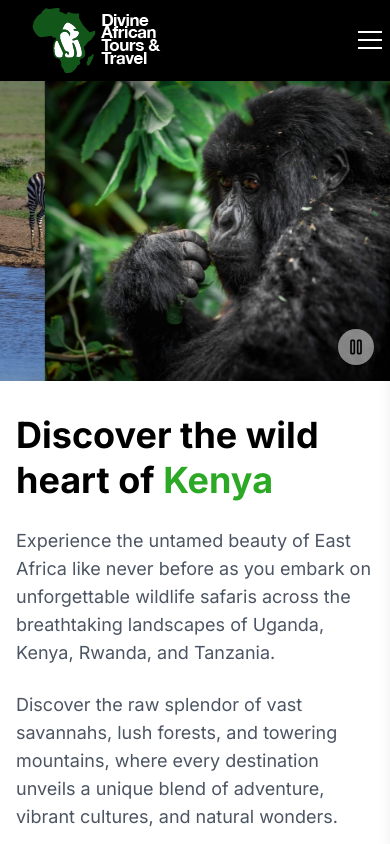
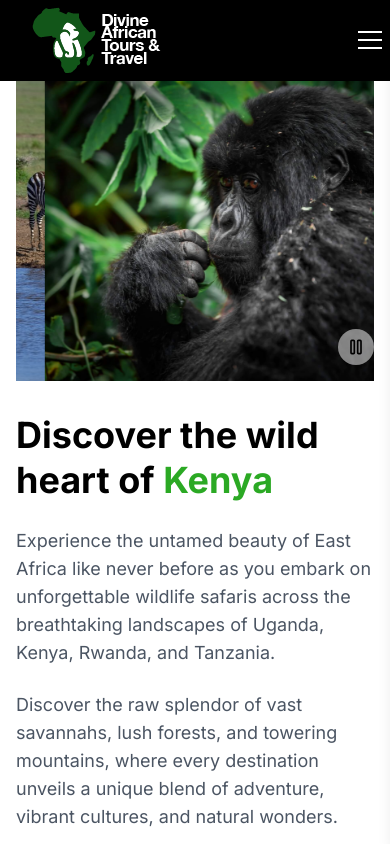
Before and after one commit to amsalimsema/divine, a React (Vite) app: page / in a window 390 px wide. Shown: the top 844 px of the page. Built offline with nearby package versions, Linux system fonts and the light colour scheme.

Commit message:
normaldocflow

```diff
--- a/src/components/MainHero.jsx
+++ b/src/components/MainHero.jsx
@@ -76,13 +76,15 @@ const MobileSingleImage = ({ images, isScrolling, setIsScrolling }) => {
   }, [isScrolling, allImages.length])
 
   return (
+    <div className='md:hidden relative h-[300px] w-full overflow-hidden'>
+      {/* Full-width container that breaks out of parent padding */}
       <div
-      className='md:hidden fixed left-0 right-0 h-[300px] w-screen overflow-hidden'
-      style={{ marginBottom: '-0.5rem' }}
+        className='absolute left-0 right-0 h-full'
+        style={{ width: '100vw', marginLeft: 'calc(-50vw + 50%)' }}
       >
         {/* Image slider container */}
         <div className='relative h-full w-full overflow-hidden'>
-        {/* Image track with fixed positioning */}
+          {/* Image track */}
           <div
             className='absolute flex h-full'
             style={{
@@ -107,7 +109,9 @@ const MobileSingleImage = ({ images, isScrolling, setIsScrolling }) => {
         <button
           onClick={() => setIsScrolling(!isScrolling)}
           className='absolute bottom-4 right-4 p-2 bg-white/50 rounded-full hover:bg-white/75 transition-colors z-10'
-        aria-label={isScrolling ? 'Pause image advance' : 'Play image advance'}
+          aria-label={
+            isScrolling ? 'Pause image advance' : 'Play image advance'
+          }
         >
           {isScrolling ? (
             <Pause className='w-5 h-5' />
@@ -115,6 +119,7 @@ const MobileSingleImage = ({ images, isScrolling, setIsScrolling }) => {
             <Play className='w-5 h-5' />
           )}
         </button>
+      </div>
     </div>
   )
 }
@@ -241,7 +246,7 @@ export default function Hero() {
         <div className='max-w-7xl mx-auto px-4 min-h-screen'>
           <div className='grid lg:grid-cols-2 gap-8 lg:gap-12 flex-col lg:flex-row'>
             {/* Mobile Single Image Display */}
-            <div className='md:hidden relative h-[300px]'>
+            <div className='md:hidden relative'>
               <MobileSingleImage
                 images={{ column1: columnOneImages, column2: columnTwoImages }}
                 isScrolling={isScrolling}
```
Lines whose indentation alone changed are shown as unchanged.
